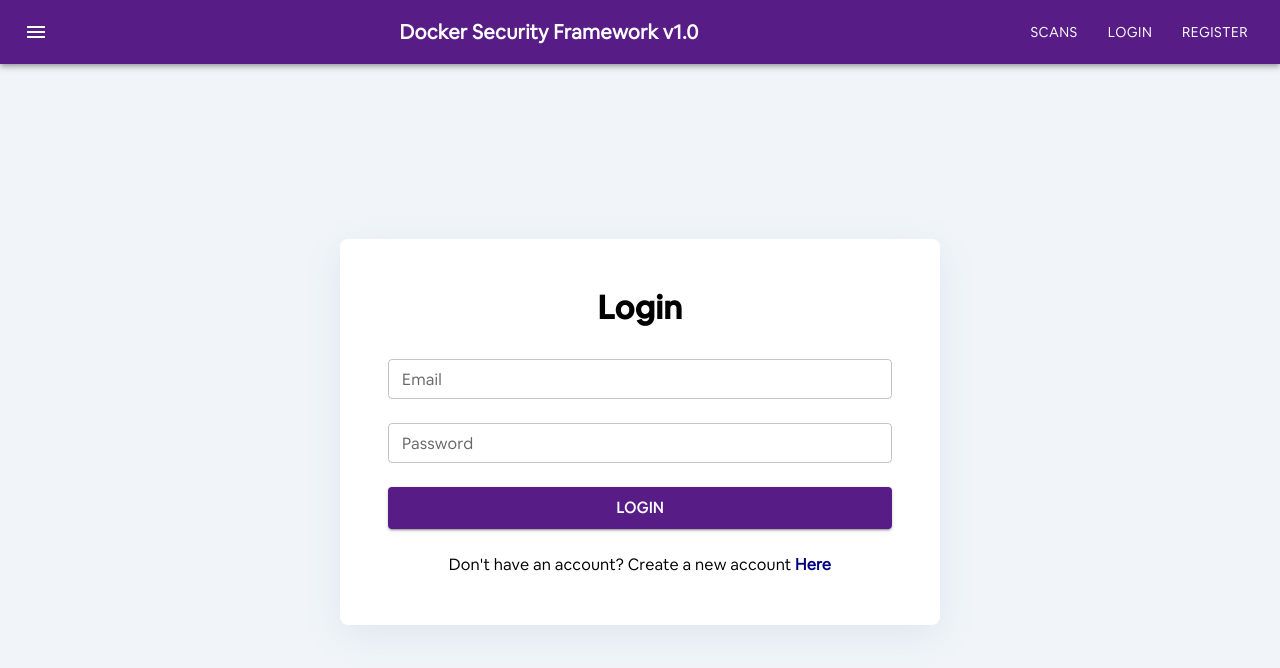
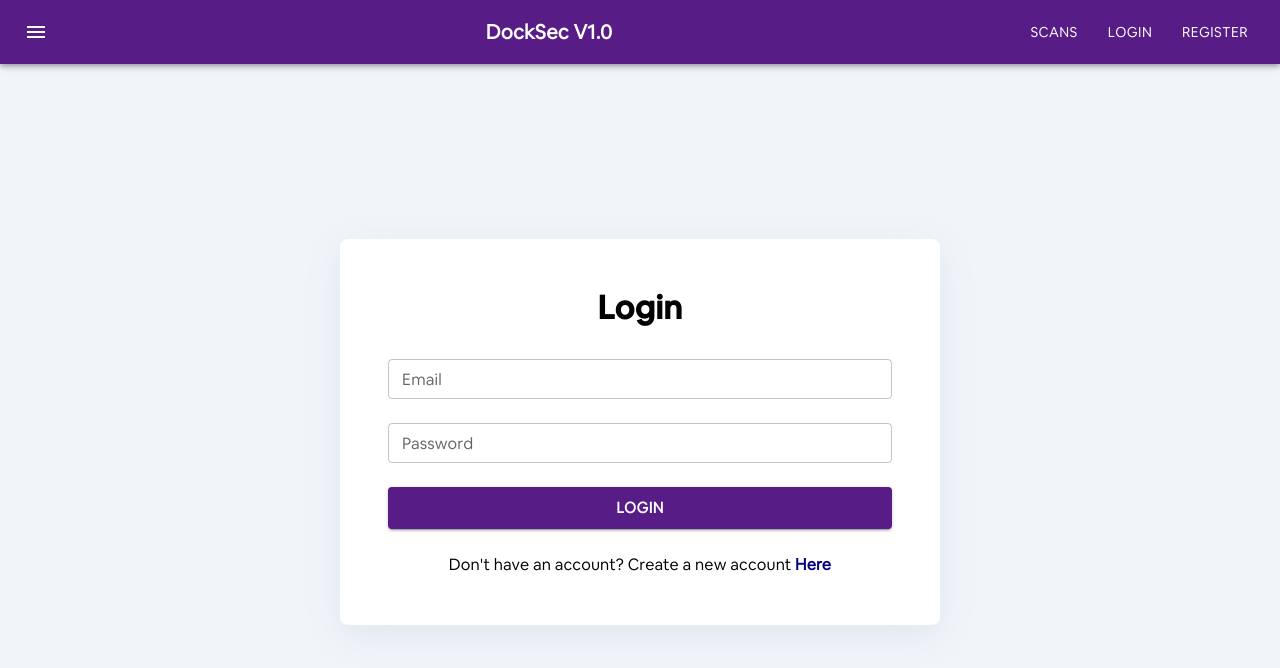
Before and after one commit to isp4proj/client, a React (Create React App) app: page /login in a window 1280 px wide. Shown: the top 668 px of the page. Built offline with nearby package versions, Linux system fonts and the light colour scheme.

Commit message:
Update Bar.js

```diff
--- a/src/components/Bar.js
+++ b/src/components/Bar.js
@@ -26,7 +26,7 @@ export default function Bar(props) {
             <MenuIcon />
           </IconButton>
           <Typography variant="h6" component="div" sx={{ flexGrow: 1 }}>
-            <b>Docker Security Framework v1.0</b>
+            <b>DockSec V1.0</b>
           </Typography>
 
           <NavLink
```
